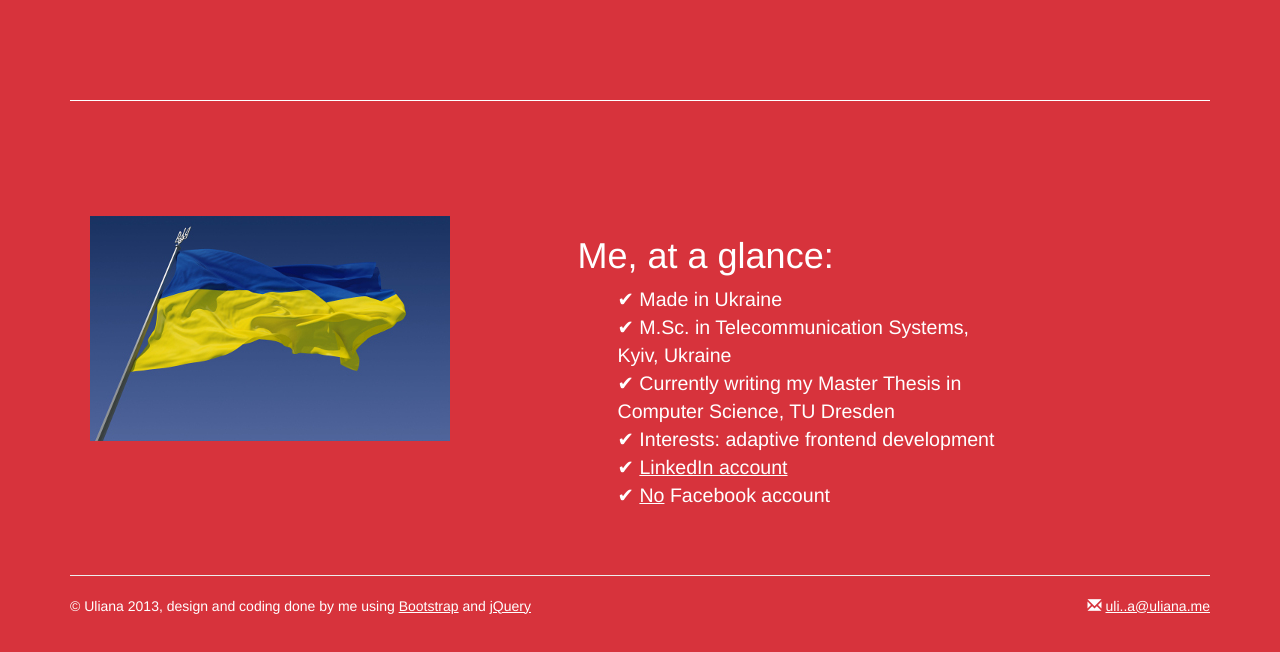
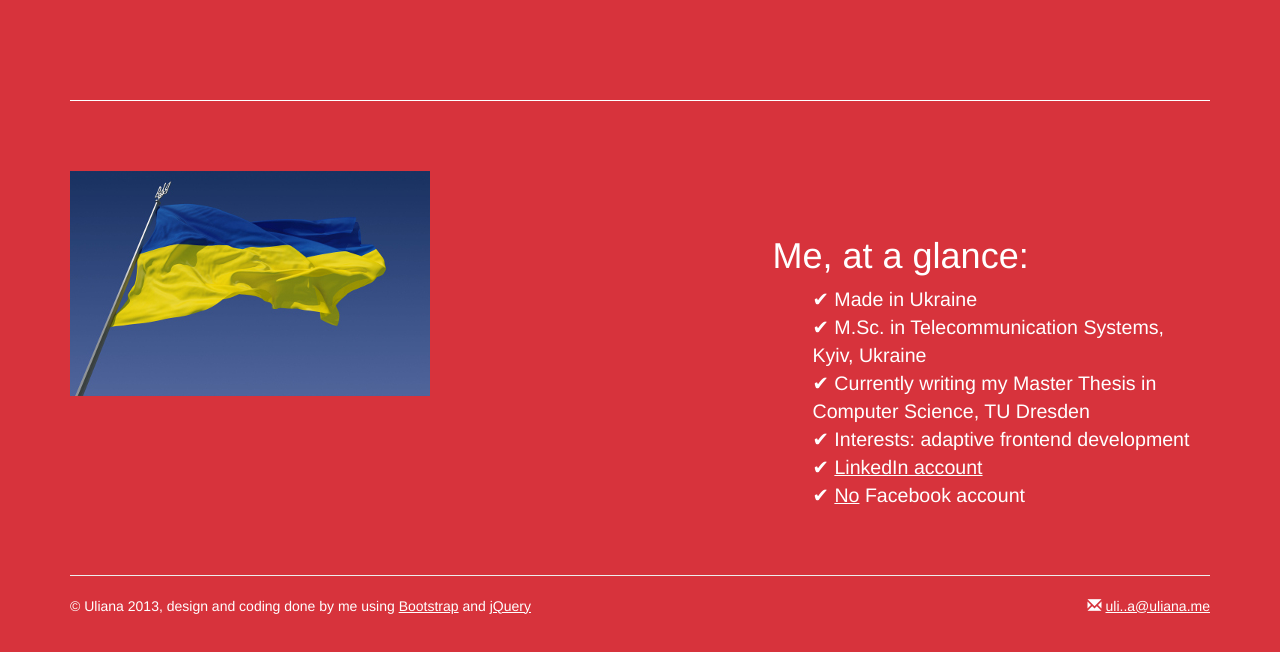
Before and after one commit to UlianaMunich/uliana_me, a Flask app: page / in a window 1280 px wide. Shown: the part 434-1086 px from the top of the page. Run offline with Flask 2, Linux system fonts and the light colour scheme; parts of the project's set-up code (start-up, migrations or seed data) failed here and were passed over; some libraries are stand-ins or nearby versions.

Commit message:
changed img on first page

```diff
--- a/wsgi/templates/index.html
+++ b/wsgi/templates/index.html
@@ -68,7 +68,7 @@
       <!-- About me -->
       <hr class="story-divider">
       <div class="row story">
-        <div class="col-md-5 image">
+        <div class="col-md-7">
           <img class="img-responsive" src="static/img/pic2aboutMe.jpg"/>
         </div>
         <div class="col-md-5 image">
```
